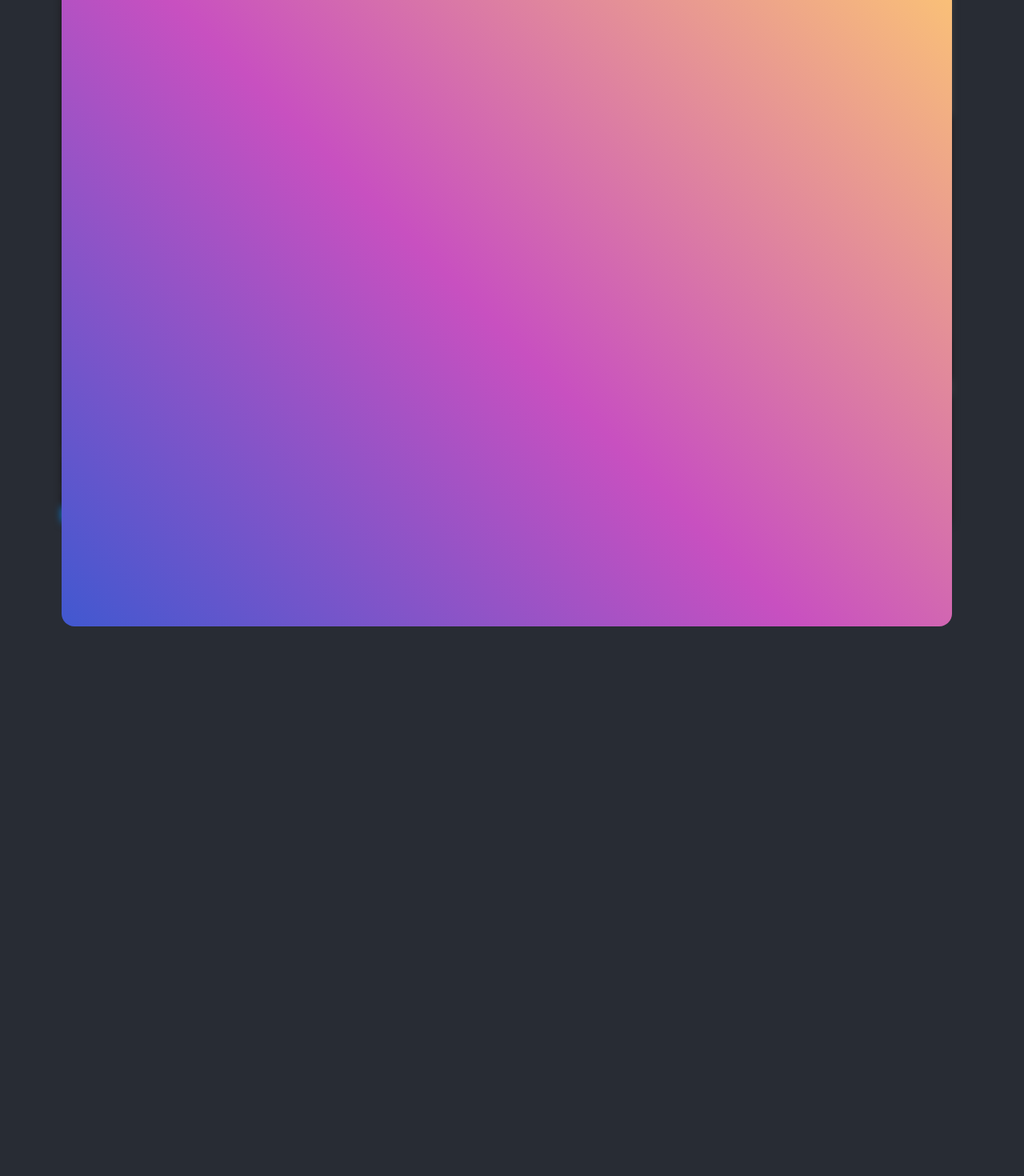
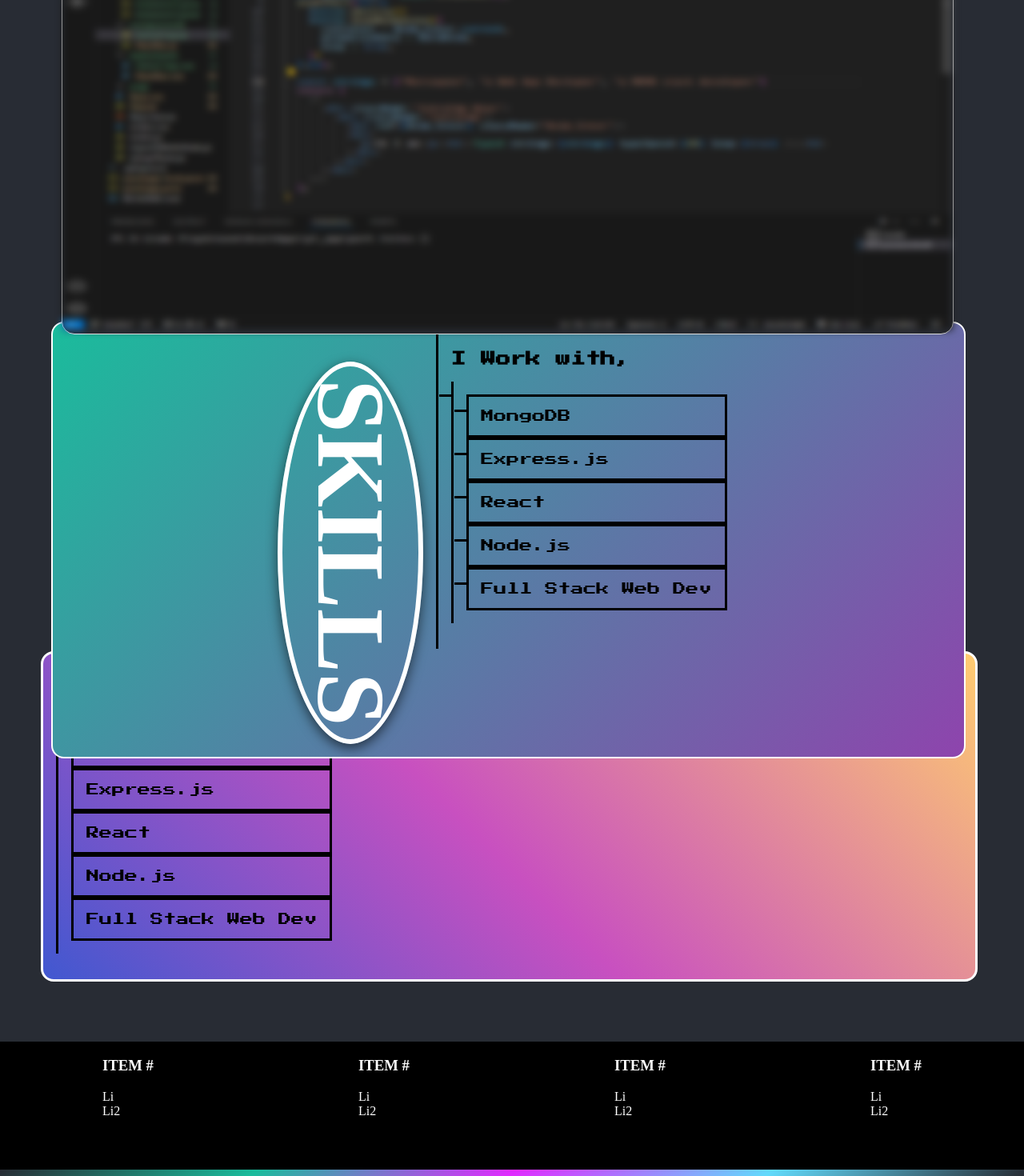
Before and after one commit to MuttaqeenChaudhry/port-folio, a React (Create React App) app: page / in a window 1280 px wide. Shown: the part 626-2096 px from the top of the page at 80% size. Before the commit the page ends 1409 px from the top, so only its background shows below. Built offline with nearby package versions, Linux system fonts and the light colour scheme; a web font is replaced by a local one.

Commit message:
Stk plus Ftr

```diff
--- a/public/index.html
+++ b/public/index.html
@@ -4,7 +4,7 @@
     <meta charset="utf-8" />
     <link rel="icon" href="%PUBLIC_URL%/favicon.ico" />
     <meta name="viewport" content="width=device-width, initial-scale=1" />
-    <meta name="theme-color" content="#000000" />
+    <meta name="theme-color" content="#282c34" />
     <meta
       name="description"
       content="Web site created using create-react-app"
--- a/src/App.css
+++ b/src/App.css
@@ -21,6 +21,10 @@
 
 }
 
+.B_Grad {
+  height: 1vh;
+    background: linear-gradient(139deg, #282c34, rgba(26, 188, 156, 1), #e02aff, #61dafb, #282c34);
+}
 .float_anim {
   animation : float 6s ease-in-out infinite;
 }
--- a/src/App.js
+++ b/src/App.js
@@ -1,15 +1,16 @@
 import './App.css';
 import NavBar from './components/NavBar';
 import IntroCmp from './components/IntroCmp';
-import CdngImg from './components/CdngImg';
-import Skills from './components/Skills';
+import StakHse from './components/StakHse';
+import Footer from './components/Footer';
 
 function App() {
   return (
     <>
     <NavBar/>
     <IntroCmp/>
-    <CdngImg/>
+    <StakHse/>
+    <Footer/>
     </>
   );
 }
--- a/src/components/CdngImg.js
+++ /dev/null
@@ -1,31 +0,0 @@
-import React from "react";
-import "../stylesheets/CdngImg.css";
-import cdimg from "../images/Coding.jpg";
-
-export default function CdngImg() {
-  return (
-    <>
-      <div class="stacked-divs">
-        <div class="div1">
-          <img className='blur Img_CDim' src={cdimg} alt="Code" />
-        </div>
-        <div class="div2">
-          <div className="div2_lft">
-            <h3 className="float_anim" >SKILLS</h3>
-            </div>
-          <div className="div2_rgt">
-            <h3>I Work with,</h3>
-            <ul className="Sklls_bfr">
-              <li className="Sklls_bfr">MongoDB</li>
-              <li className="Sklls_bfr">Express.js</li>
-              <li className="Sklls_bfr">React</li>
-              <li className="Sklls_bfr">Node.js</li>
-              <li className="Sklls_bfr">Full Stack Web Dev</li>
-            </ul>
-            </div>
-        </div>
-        <div class="div3"></div>
-      </div>
-    </>
-  );
-}
--- /dev/null
+++ b/src/components/Footer.js
@@ -0,0 +1,42 @@
+import React from 'react'
+import '../stylesheets/Footer.css'
+
+export default function Footer() {
+  return (
+    <>
+    <div className="Footer_Wrpr">
+        <div className='Footer'>
+        <div>
+            <h3>ITEM #</h3>
+            <ul>
+                <li>Li</li>
+                <li>Li2</li>
+            </ul>
+        </div>
+        <div>
+            <h3>ITEM #</h3>
+            <ul>
+                <li>Li</li>
+                <li>Li2</li>
+            </ul>
+        </div>
+        <div>
+            <h3>ITEM #</h3>
+            <ul>
+                <li>Li</li>
+                <li>Li2</li>
+            </ul>
+        </div>
+        <div>
+            <h3>ITEM #</h3>
+            <ul>
+                <li>Li</li>
+                <li>Li2</li>
+            </ul>
+        </div>
+        </div>
+    </div>
+    <div className='B_Grad'></div>
+    </>
+  )
+}
--- a/src/components/NavBar.js
+++ b/src/components/NavBar.js
@@ -7,6 +7,7 @@ export default function NavBar() {
     <>
       <header>
         <nav>
+        <div className='B_Grad'></div>
         <div className="Nav-Wrapper">
           <div className="Nav-Bar">
             <div className="Nav-Left">
--- /dev/null
+++ b/src/components/StakHse.js
@@ -0,0 +1,89 @@
+import React from "react";
+import "../stylesheets/StakHse.css";
+import cdimg from "../images/Coding.jpg";
+import { useEffect } from "react";
+
+export default function CdngImg() {
+  let scrollTimeout;
+  if(window.innerWidth >= 1200)
+  {
+    window.addEventListener('scroll', ()=>{
+    clearTimeout(scrollTimeout);
+    scrollTimeout = setTimeout(() => {
+      const M_div2 = document.querySelector('#M_div2')
+    const M_div3 = document.querySelector('#M_div3')
+    const Init_Mrg1 = 8;
+    const Init_Mrg2 = 16;
+    let scrollY = window.scrollY;
+    if(window.scrollY>0)
+    {
+      M_div2.style.top = `calc(min(${Init_Mrg1}vmin + ${scrollY}px, 550px))`
+      M_div3.style.top = `calc(min(${Init_Mrg2}vmin + ${scrollY}px, 962px))`
+    }
+    }, 5);
+  })
+ }
+
+ else if(window.innerWidth <1200) {
+
+    window.addEventListener('scroll', ()=>{
+    clearTimeout(scrollTimeout);
+    scrollTimeout = setTimeout(() => {
+      const M_div2 = document.querySelector('#M_div2')
+    const M_div3 = document.querySelector('#M_div3')
+    const Init_Mrg1 = 8;
+    const Init_Mrg2 = 16;
+    let scrollY = window.scrollY;
+    if(window.scrollY>0)
+    {
+      M_div2.style.top = `calc(min(${Init_Mrg1}vmin + ${scrollY}px, 295px))`
+      M_div3.style.top = `calc(min(${Init_Mrg2}vmin + ${scrollY}px, 590px))`
+    }
+    }, 5);
+
+  })
+
+ }
+
+
+
+
+  return (
+    <>
+    <div className="Stacked_Wrpr">
+      <div className="stacked-divs">
+        <div className="div1">
+          <img className='blur Img_CDim' src={cdimg} alt="Code" />
+        </div>
+        <div id="M_div2" className="div2">
+          <div className="div2_lft">
+            <h3 className="float_anim" >SKILLS</h3>
+            </div>
+          <div className="div2_rgt">
+            <h3>I Work with,</h3>
+            <ul className="Sklls_bfr">
+              <li className="Sklls_bfr">MongoDB</li>
+              <li className="Sklls_bfr">Express.js</li>
+              <li className="Sklls_bfr">React</li>
+              <li className="Sklls_bfr">Node.js</li>
+              <li className="Sklls_bfr">Full Stack Web Dev</li>
+            </ul>
+            </div>
+        </div>
+        <div id='M_div3'className="div3">
+        <div style={{border:'0px'}} className="div2_rgt">
+            <h3 style={{border:'0px'}}>I Work with,</h3>
+            <ul >
+              <li >MongoDB</li>
+              <li >Express.js</li>
+              <li >React</li>
+              <li >Node.js</li>
+              <li >Full Stack Web Dev</li>
+            </ul>
+            </div>
+        </div>
+      </div>
+      </div>
+    </>
+  );
+}
--- /dev/null
+++ b/src/stylesheets/Footer.css
@@ -0,0 +1,12 @@
+.Footer_Wrpr {
+    width: 100%;
+    height: 20vh;
+    left: 0;
+    background-color: black;
+    color: #fff;
+}
+
+.Footer {
+    display: flex;
+    justify-content: space-around;
+}
--- a/src/stylesheets/CdngImg.css
+++ b/src/stylesheets/StakHse.css
@@ -1,8 +1,12 @@
+.Stacked_Wrpr {
+  width: 100%;
+  height: 1450px;
+}
+
 .stacked-divs {
     position: relative;
     width: 100%;
     height: fit-content;
-    transform: translateY(-80px);
 
   }
 
@@ -10,25 +14,28 @@
     position: absolute;
     margin: 0 6%;
     width: 87%;
-    aspect-ratio: 1/0.8;
+    aspect-ratio: 1/fit-content;
     border-radius: 1em;
 
   }
 
   .div1 {
-    z-index: 1;
+    z-index: 3;
+    border: 1px solid #fff;
+    background-color: var(--PrmClr);
   }
 
   .Img_CDim {
     width: 100%;
-    height: 100%;
+    height: 70vmin;
   }
 
   .div2 {
+    border: 2px solid #fff;
     z-index: 2;
     display: flex;
     justify-content: center;
-    align-items: center;
+    align-items: flex-start;
     background :-moz-linear-gradient(-45deg, rgba(26, 188, 156, 1) 0%, rgba(142, 68, 173, 1) 100%);
 	background: -webkit-linear-gradient(-45deg, rgba(26, 188, 156, 1) 0%, rgba(142, 68, 173, 1) 100%);
 	background: linear-gradient(135deg, rgba(26, 188, 156, 1) 0%, rgba(142, 68, 173, 1) 100%);
@@ -37,9 +44,9 @@
   .div2_lft {
     overflow: hidden;
     width: fit-content;
-    height: 100%;
+    height: fit-content;
     writing-mode:vertical-lr;
-    padding: 2vmin;
+    padding: 6vmin 2vmin 2vmin 2vmin;
   }
 
   .div2_lft h3 {
@@ -75,7 +82,8 @@
   }
 
   .div3 {
-    z-index: 3;
+    border: 3px solid #fff;
+    z-index: 1;
     background :-moz-linear-gradient(-45deg, rgba(142, 68, 173, 1) 0%, rgba(26, 188, 156, 1)  100%);
 	background: -webkit-linear-gradient(-45deg, rgba(142, 68, 173, 1) 0%, rgba(26, 188, 156, 1)  100%);
     background-image: linear-gradient(45deg, #4158D0 0%, #C850C0 46%, #FFCC70 100%);
@@ -88,8 +96,12 @@
 
   .div2 {
     top: 8vmin;
+    margin: 0 5%;
+    width: 89%;
   }
 
   .div3 {
     top: 16vmin;
+    width: 91%;
+    margin : 0 4%;
   }
```
